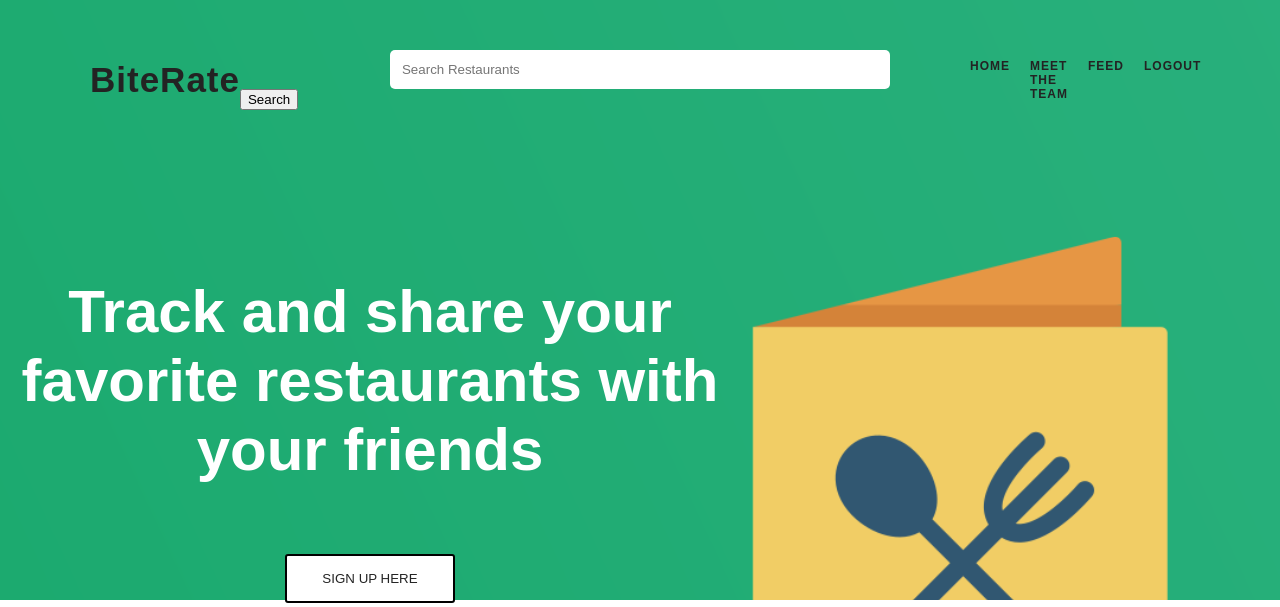
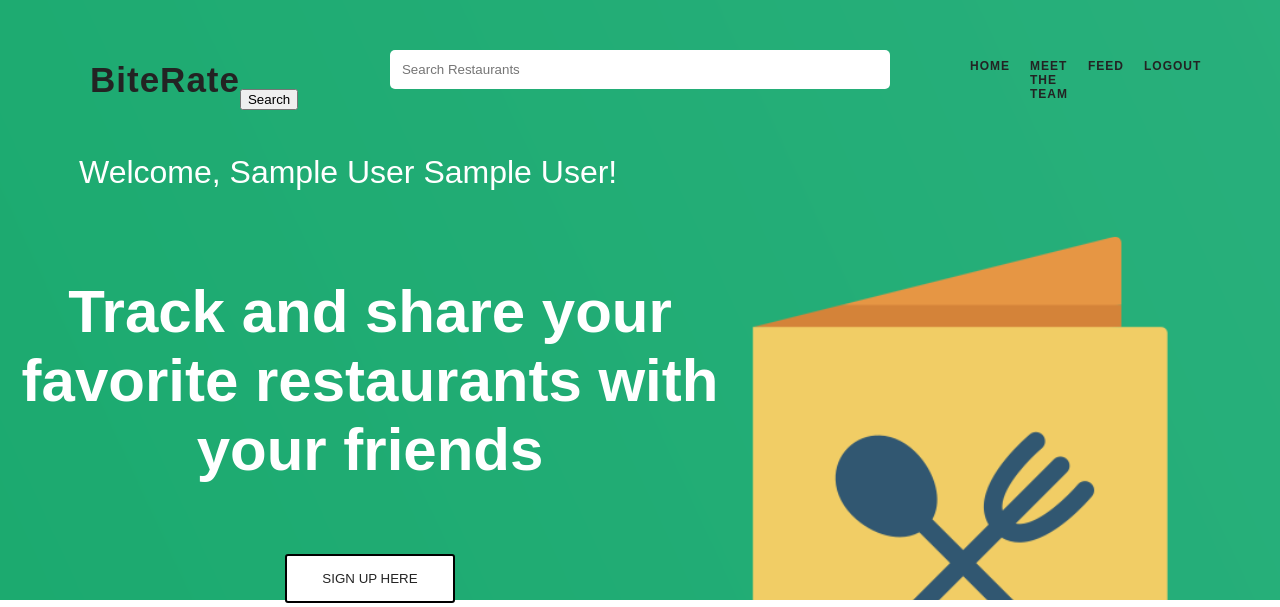
Before and after one commit to AliAlsharif99/csc648-848-05-sw-engineering-fall-23-T05, a Flask app: page / in a window 1280 px wide. Shown: the top 607 px of the page. Run offline with Flask 3, Linux system fonts and the light colour scheme; the visitor is signed in with stand-in values (Sample User, id 1); data that the repository does not hold is empty; parts of the project's set-up code (start-up, migrations or seed data) failed here and were passed over.

Commit message:
added welcome message, pass the signedin user's info to homepage

```diff
--- a/application/backend/controllers/controllers.py
+++ b/application/backend/controllers/controllers.py
@@ -16,6 +16,10 @@ def verify_user(email, password):
     if user_instance and check_password_hash(user_instance.password, password):
         return user_instance
     return None
+
+
+def get_user_by_id(user_id):
+    return user.User.query.get(user_id)
 
 
 def get_user_by_email(email):
--- a/application/backend/routes/routes.py
+++ b/application/backend/routes/routes.py
@@ -7,7 +7,11 @@ bp = Blueprint('routes', __name__)
 @bp.route('/')
 def home():
     restaurants = controllers.get_top_rated_restaurants()
-    return render_template('home.html', restaurants=restaurants)
+
+    user_data = None
+    if 'user_id' in session:
+        user_data = controllers.get_user_by_id(session['user_id'])
+    return render_template('home.html', restaurants=restaurants, user=user_data)
 
 
 @bp.route('/registration', methods=['GET', 'POST'])
@@ -29,7 +33,7 @@ def registration():
 
         # flash('Registration successful!', 'success')
         print('Registration successful!')
-        return redirect(url_for('routes.home'))
+        return redirect(url_for('routes.login'))
 
     return render_template('registration.html')
 
--- a/application/frontend/static/css/home.css
+++ b/application/frontend/static/css/home.css
@@ -298,3 +298,15 @@ footer {
 .cuisine, .address {
     margin-bottom: 5px;
 }
+
+
+.welcome-user {
+    font-size: 2em; /* Made the font size larger */
+    margin: 10px 0;
+    padding-left: 15px; /* Added some padding to the left */
+    color: #FFF; /* Made the text color white */
+    position: absolute; /* Used absolute positioning */
+    top: 18%; /* Adjust this value to position it correctly vertically */
+    left: 5%; /* Adjust this value for horizontal positioning */
+    z-index: 1; /* Ensures the text stays on top of other content */
+}
--- a/application/frontend/templates/home.html
+++ b/application/frontend/templates/home.html
@@ -20,6 +20,13 @@
 
             </div>
         </header>
+
+        {% if user %}
+        <div class="welcome-user">
+            Welcome, {{ user.first_name }} {{ user.last_name }}!
+        </div>
+        {% endif %}
+
         <div class="main-content">
             <h2 id="header-title">Track and share your favorite restaurants with your friends</h2>
 <!--            <p class="reg-sign-up">SIGN UP NOW AND START RATING</p>-->
```
